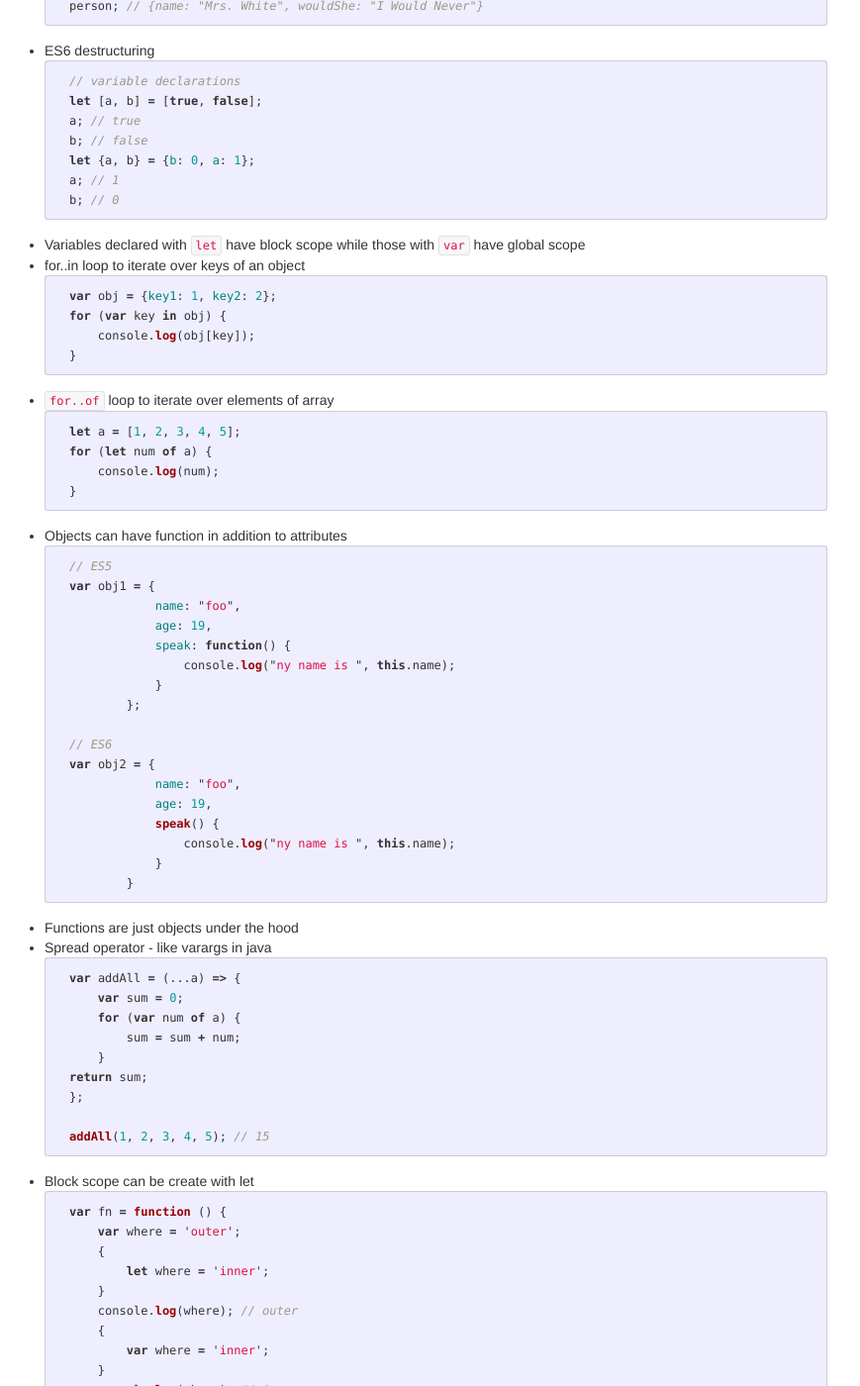
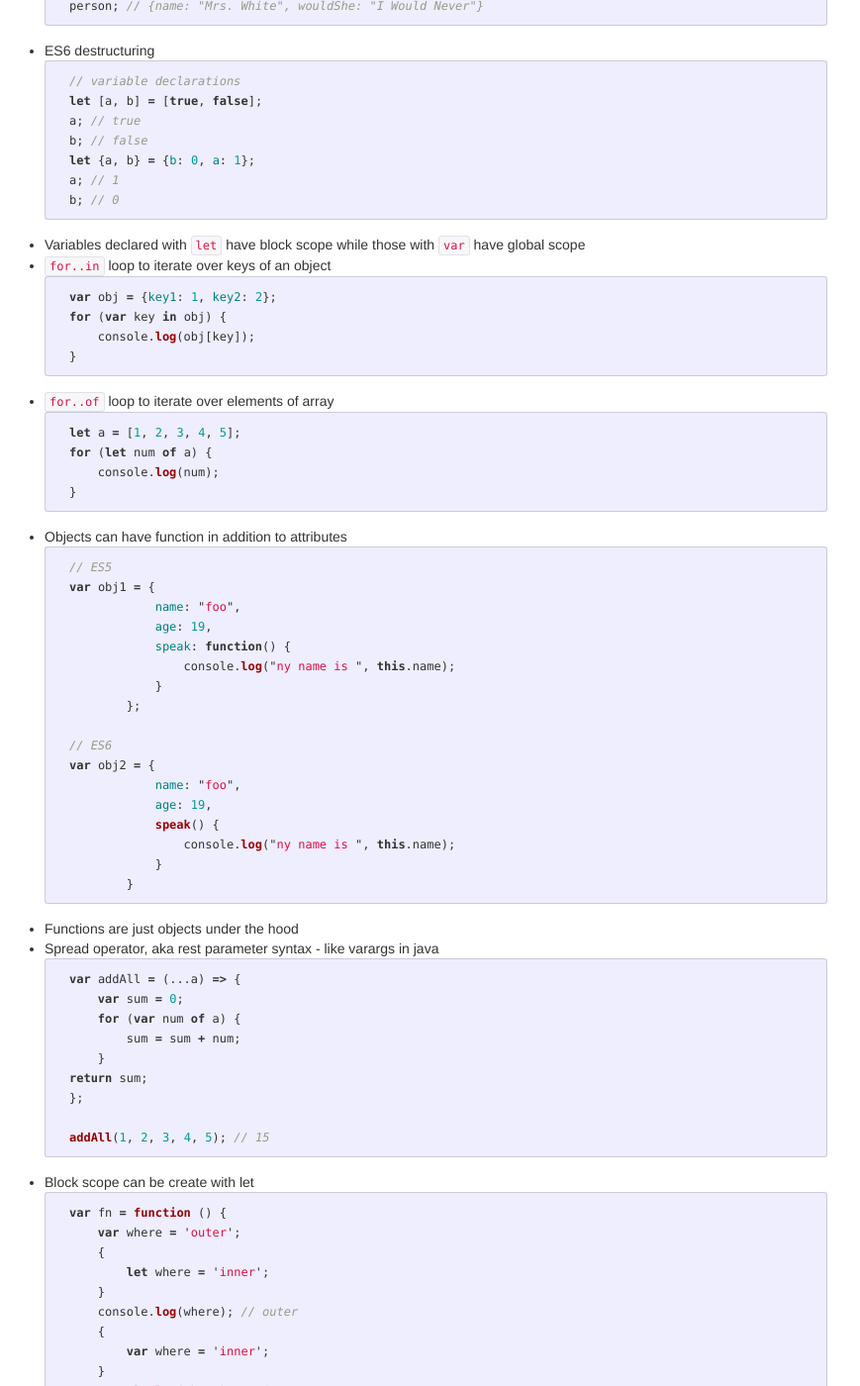
Before and after one commit to anuragkapur/anuragkapur.github.io, a Jekyll site: the page built from blog/programming/javascript/_posts/2019-02-02-javascript-reference-guide.md, in a window 1280 px wide and 1400 px high, scrolled down 1233 px. Shown: the whole window at 99% size, without its empty margins (0-869 px from the left). Built offline with Jekyll 4.4.1, drawn with Linux system fonts in a browser that asks for light colours; comment, search, counter and statistics services are not loaded.

Commit message:
Minor formatting update

````diff
--- a/blog/programming/javascript/_posts/2019-02-02-javascript-reference-guide.md
+++ b/blog/programming/javascript/_posts/2019-02-02-javascript-reference-guide.md
@@ -77,7 +77,7 @@ one can use variables in the [] notation.
     b; // 0
     ```
 * Variables declared with `let` have block scope while those with `var` have global scope
-* for..in loop to iterate over keys of an object
+* `for..in` loop to iterate over keys of an object
     ```javascript
     var obj = {key1: 1, key2: 2};
     for (var key in obj) {
@@ -112,7 +112,7 @@ one can use variables in the [] notation.
             }
     ```
 * Functions are just objects under the hood
-* Spread operator - like varargs in java
+* Spread operator, aka rest parameter syntax - like varargs in java
     ```javascript
     var addAll = (...a) => {
         var sum = 0;
````
